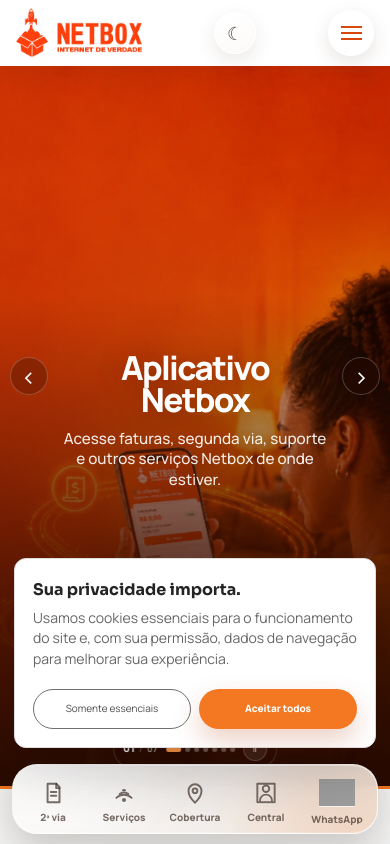
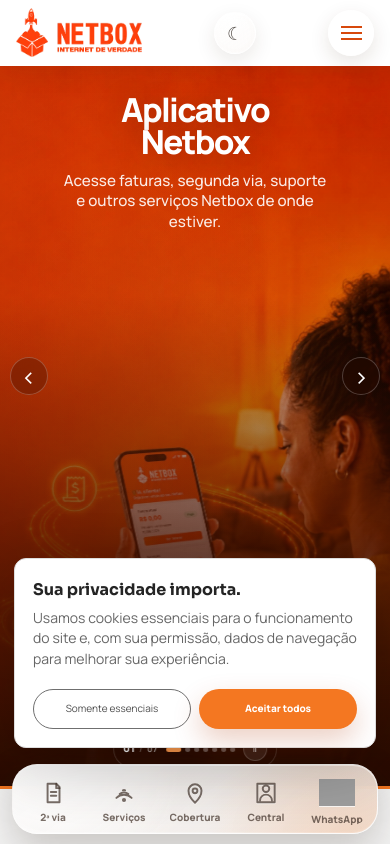
Before and after one commit to matheuslufano/Site-institucional-NetBox, a Next.js app: page / in a window 390 px wide. Shown: the top 844 px of the page. Built offline with nearby package versions, Linux system fonts and the light colour scheme; grey boxes are pictures that could not be loaded.

Commit message:
Posiciona texto no topo do carrossel mobile

```diff
--- a/app/styles/15-responsive.css
+++ b/app/styles/15-responsive.css
@@ -737,8 +737,8 @@
   .hero-inner,
   .hero-inner.carousel-only {
     min-height: clamp(590px, calc(100svh - 72px), 720px);
-    padding: 72px 0 82px;
-    align-items: center;
+    padding: clamp(28px, 7vw, 44px) 0 82px;
+    align-items: start;
   }
 
   .model-hero.copy-right .hero-inner.carousel-only { justify-content: start; }
@@ -817,7 +817,7 @@
 
 @media (max-width: 300px) {
   .hero-inner,
-  .hero-inner.carousel-only { padding: 72px 0; }
+  .hero-inner.carousel-only { padding: 28px 0 72px; }
   .model-hero h1,
   .model-hero.copy-right .model-hero h1 { font-size: 31px; }
   .model-hero-copy > p,
```
